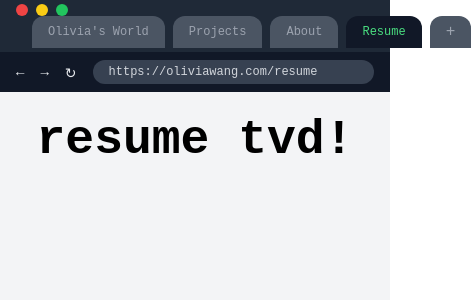
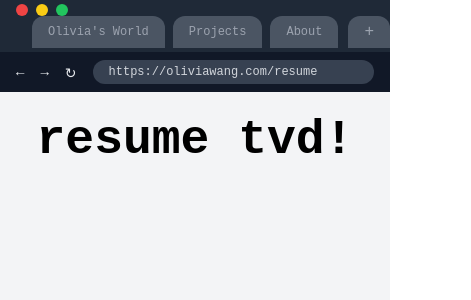
Before and after one commit to artoyw/my-portfolio, a Next.js app: page /resume in a window 390 px wide. Shown: the top 300 px of the page, 471 px wide, since content can reach past the window. Built offline with nearby package versions, Linux system fonts and the light colour scheme.

Commit message:
try mobile

```diff
--- a/src/components/WindowLayout/index.tsx
+++ b/src/components/WindowLayout/index.tsx
@@ -42,8 +42,8 @@ export default function WindowLayout({ children }: { children: React.ReactNode }
 
   return (
     <div className="min-h-screen w-full bg-gray-100 text-gray-100 font-mono">
-      <div className="flex flex-wrap sm:flex-nowrap items-start sm:items-center  px-4 py-1 bg-gray-800 space-x-4 mb-0">
-        <div className="flex space-x-2">
+      <div className="flex flex-wrap w-full overflow-x-auto sm:flex-nowrap items-start sm:items-center px-4 py-1 bg-gray-800 space-x-4 mb-0 sm:gap-4">
+        <div className="max-w-full flex space-x-2">
           <span className="w-3 h-3 bg-red-500 rounded-full cursor-pointer"
             onClick={() => router.push('/')}></span>
           <span className="w-3 h-3 bg-yellow-400 rounded-full"></span>
@@ -51,7 +51,7 @@ export default function WindowLayout({ children }: { children: React.ReactNode }
         </div>
 
         {/* tabs */}
-        <div className="flex space-x-2">
+        <div className="max-w-full flex space-x-2">
           <div className="flex-1 flex overflow-x-auto space-x-2 scrollbar-thin scrollbar-thumb-gray-700 scrollbar-track-gray-900 max-w-full text-xs sm:text-base">
             {tabs.map((tab) => (
               <button
@@ -74,8 +74,8 @@ export default function WindowLayout({ children }: { children: React.ReactNode }
       </div>
 
       {/* address bar */}
-      <div className="bg-gray-900 px-4 py-2 text-center w-full mt-0">
-        <div className="flex flex-wrap items-center gap-4 w-full mx-auto">
+      <div className="bg-gray-900 px-4 py-2 text-center w-full overflow-x-auto mt-0">
+        <div className="flex flex-wrap items-center gap-4 max-w-full mx-auto">
 
           {/* nav buts*/}
           <button className="text-lg text-sm sm:text-base text-gray-200">
```
